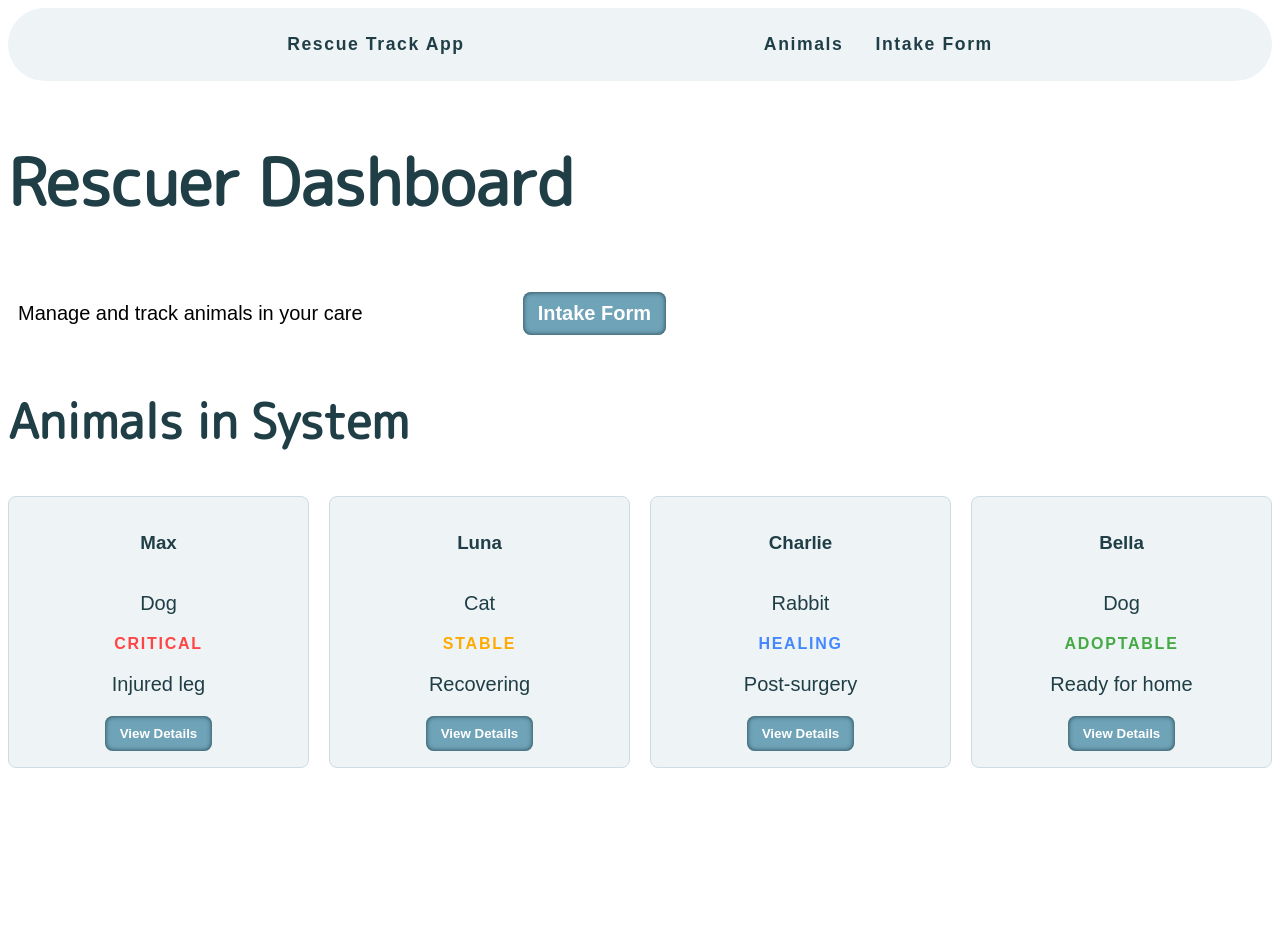
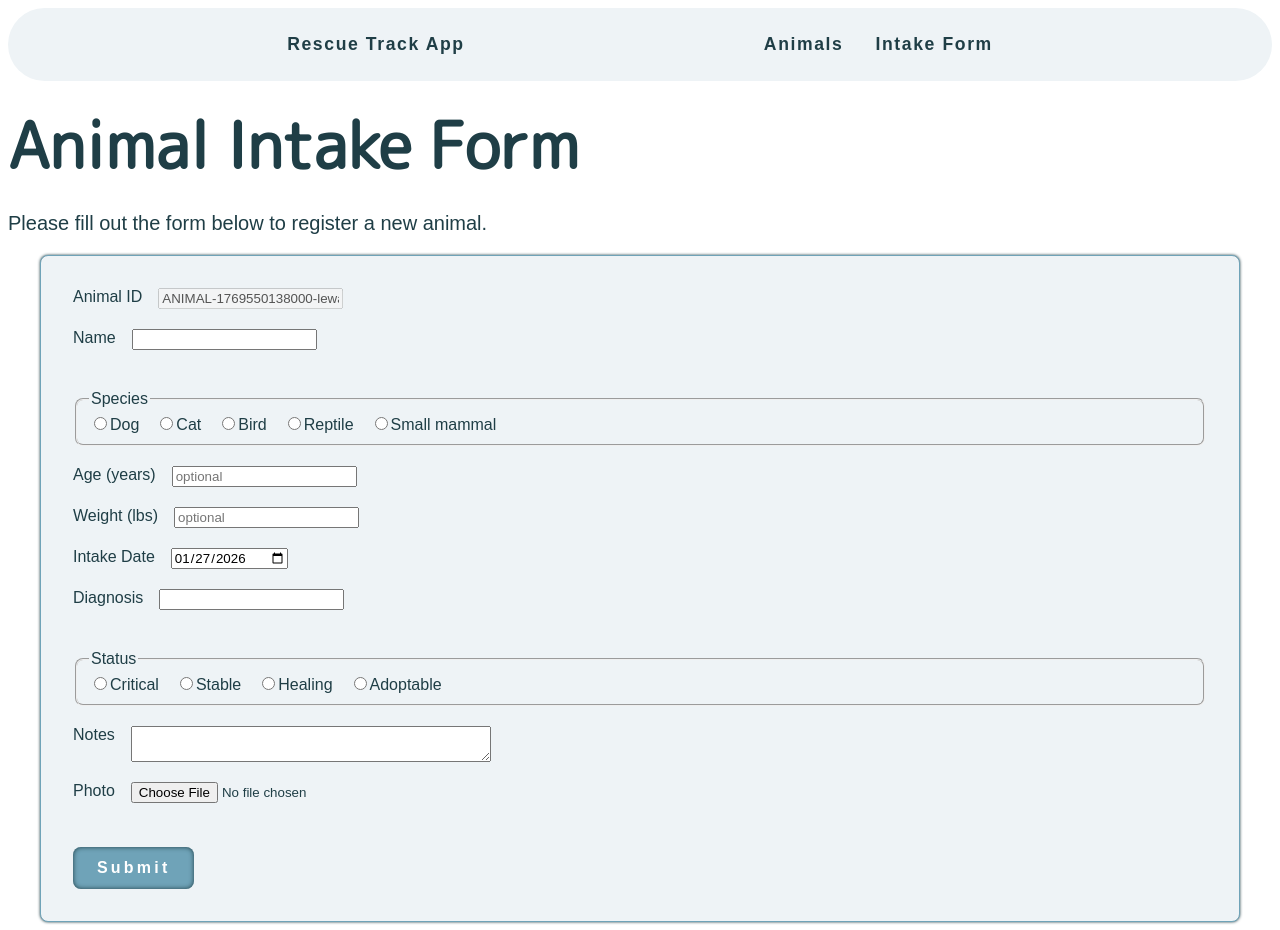
Before and after one commit to ebey04/animalRescueApp, a React (Vite) app: page / in a window 1280 px wide. Before the commit the page ends 800 px from the top, so only its background shows below. Built offline with nearby package versions, Linux system fonts and the light colour scheme.

Commit message:
feat: add .intakeFrom and brand style

```diff
--- a/src/App.jsx
+++ b/src/App.jsx
@@ -3,6 +3,7 @@ import './App.css'
 import { Link } from 'react-router-dom'
 import Navbar from './navbar/Navbar.jsx'
 import Home from './Home/Home.jsx'
+import IntakeForm from './Intake Form/IntakeForm.jsx'
 
 function App() {
 
@@ -10,7 +11,7 @@ function App() {
   return (
     <>
       <Navbar />
-      <Home />
+      <IntakeForm />
     </>
   )
 }
--- /dev/null
+++ b/src/Intake Form/IntakeForm.jsx
@@ -0,0 +1,110 @@
+import './IntakeForm.module.css'
+import { useState } from 'react'
+import styles from './IntakeForm.module.css'
+import Button from '../Button/Button.jsx'
+
+export default function IntakeForm() {
+    const [formData, setFormData] = useState({
+        id: `ANIMAL-${Date.now()}-${Math.random().toString(36).substr(2, 9)}`,
+        name: '',
+        species: '',
+        age: '',
+        weight: '',
+        notes: '',
+        photo: null,
+        intakeDate: new Date().toISOString().split('T')[0],
+        diagnosis: '',
+        status: ''
+    })
+
+    const handleChange = (e) => {
+        const { name, value, type, files } = e.target
+        setFormData(prev => ({
+            ...prev,
+            [name]: type === 'file' ? files[0] : value
+        }))
+    }
+
+    const handleSubmit = (e) => {
+        e.preventDefault()
+        console.log('Form submitted:', formData)
+    }
+
+    return (
+        <form onSubmit={handleSubmit} className={styles.formContainer}>
+            <h1 className={styles.title}>Animal Intake Form</h1>
+            <p>Please fill out the form below to register a new animal.</p>
+
+            <div className={styles.formGroup}>
+
+                <div className={styles.animalInput}>
+                    <label htmlFor="id">Animal ID</label>
+                    <input type="text" id="id" value={formData.id} disabled className={styles.input} />
+                </div>
+
+                <div className={styles.animalInput}>
+                    <label htmlFor="name">Name</label>
+                    <input type="text" id="name" name="name" value={formData.name} onChange={handleChange} required className={styles.input} />
+                </div>
+
+                <fieldset className={styles.animalInput}>
+                    <legend>Species</legend>
+                    {['dog', 'cat', 'bird', 'reptile', 'small mammal'].map(species => (
+                        <label key={species} className={styles.radioLabel}>
+                            <input type="radio" name="species" value={species} onChange={handleChange} required/>
+                            {species.charAt(0).toUpperCase() + species.slice(1)}
+                        </label>
+                    ))}
+                </fieldset>
+
+                <div className={styles.animalInput}>
+                    <label htmlFor="age">Age (years)</label>
+                    <input type="number" id="age" name="age" value={formData.age} onChange={handleChange} min="0" step="0.1"
+                    className={styles.input} placeholder="optional" />
+                </div>
+
+                <div className={styles.animalInput}>
+                    <label htmlFor="weight">Weight (lbs)</label>
+                    <input type="number" id="weight" name="weight" value={formData.weight} onChange={handleChange} min="0" step="0.1"
+                    className={styles.input} placeholder="optional"/>
+                </div>
+
+                <div className={styles.animalInput}>
+                    <label htmlFor="intakeDate">Intake Date</label>
+                    <input type="date" id="intakeDate" name="intakeDate" value={formData.intakeDate} onChange={handleChange} required
+                    className={styles.input} />
+                </div>
+
+                <div className={styles.animalInput}>
+                    <label htmlFor="diagnosis">Diagnosis</label>
+                    <input type="text" id="diagnosis" name="diagnosis" value={formData.diagnosis} onChange={handleChange}
+                    className={styles.input} />
+                </div>
+
+                <fieldset className={styles.animalInput}>
+                    <legend>Status</legend>
+                    {['critical', 'stable', 'healing', 'adoptable'].map(status => (
+                        <label key={status} className={styles.radioLabel}>
+                            <input type="radio" name="status" value={status} onChange={handleChange} required/>
+                            {status.charAt(0).toUpperCase() + status.slice(1)}
+                        </label>
+                    ))}
+                </fieldset>
+
+                <div className={styles.animalInput}>
+                    <label htmlFor="notes">Notes</label>
+                    <textarea id="notes" name="notes" value={formData.notes} onChange={handleChange} className={styles.textarea} />
+                </div>
+
+                <div className={styles.animalInput}>
+                    <label htmlFor="photo">Photo</label>
+                    <input type="file" id="photo" name="photo" onChange={handleChange} accept="image/*"
+                    className={styles.fileInput} />
+                </div>
+
+                <Button className={styles.submitBtn} onClick={handleSubmit}>Submit</Button>
+            </div>
+
+        </form>
+    )
+}
--- /dev/null
+++ b/src/Intake Form/IntakeForm.module.css
@@ -0,0 +1,36 @@
+.formGroup{
+    display: grid;
+    gap: 20px;
+    max-width: 1200px;
+    margin: auto;
+    padding: 2rem;
+    border: 1px solid var(--primary-color);
+    border-radius: 8px;
+    box-shadow: 0 0 3px var(--text-color);
+    color: var(--text-color);
+    background-color: var(--background-color);
+}
+
+.animalInput {
+    display: flex;
+    gap: 1rem;
+}
+
+.submitBtn{
+    max-width: fit-content;
+    letter-spacing: .2rem;
+    margin-top: 24px;
+    padding: 12px 24px;
+    font-size: 1rem;
+    font-weight: 600;
+}
+
+fieldset {
+    margin-top: 20px;
+    border-radius: 8px;
+}
+
+textarea {
+    width: 100%;
+    max-width: 360px;
+}
--- a/src/index.css
+++ b/src/index.css
@@ -12,10 +12,12 @@
 
 h1,h2{
     font-family: 'M PLUS Rounded 1c', sans-serif;
+    color: var(--text-color);
 }
 
 h1{
     font-size: clamp(2rem, 8vw, 4rem);
+    margin: 1rem 0;
 }
 
 h2{
@@ -24,4 +26,5 @@ h2{
 
 p{
     font-size: clamp(1rem, 2.5vw, 1.25rem);
+    color: var(--text-color);
 }
```
